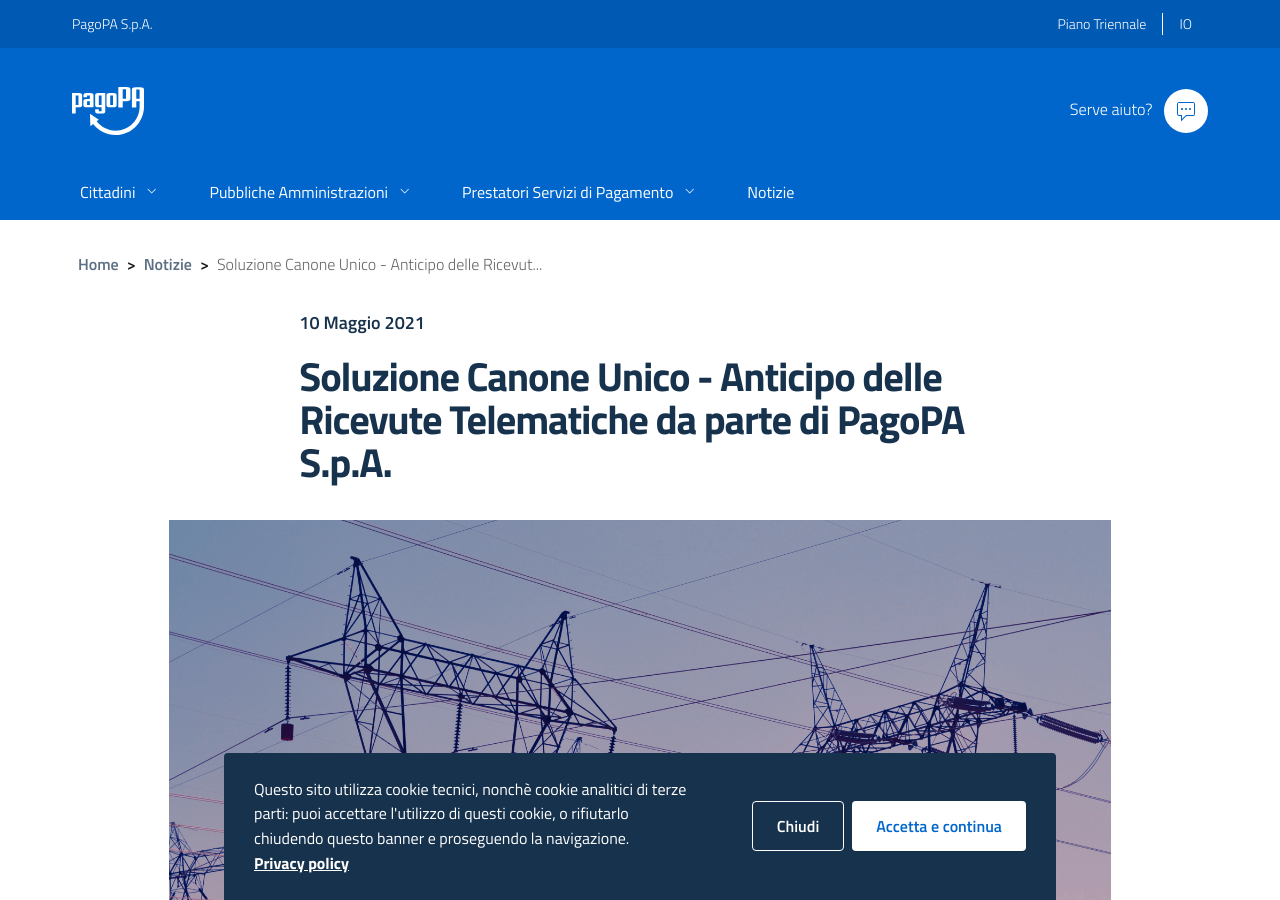
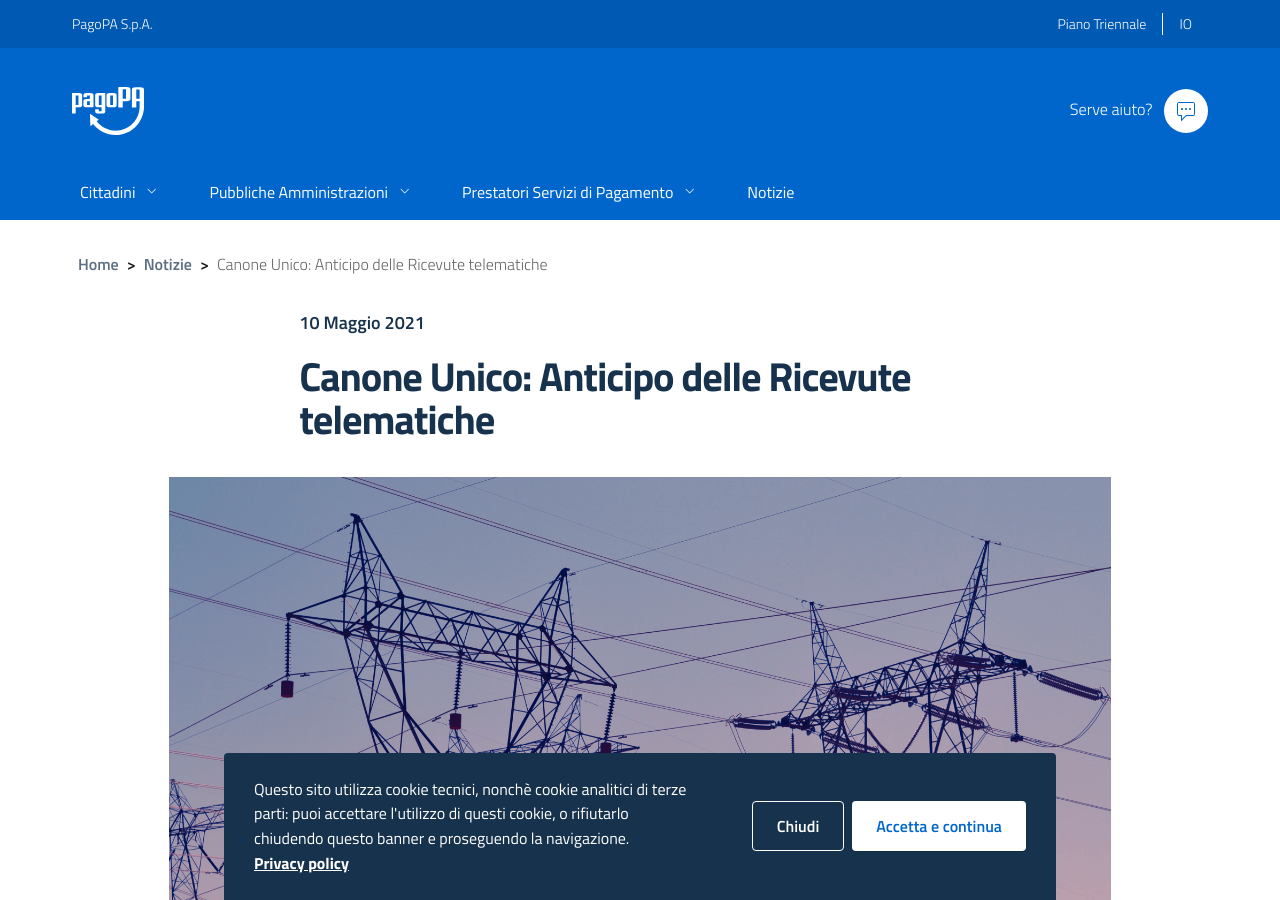
Before and after one commit to pagopa/site-pagopa.gov.it, a Jekyll site: the page built from _posts/2021-05-10-anticipo-ricevute-telematiche.md, in a window 1280 px wide and 900 px high. Built offline with Jekyll 4.4.1, drawn with Linux system fonts in a browser that asks for light colours.

Commit message:
GOV-80
News Titles update

```diff
--- a/_posts/2021-05-10-anticipo-ricevute-telematiche.md
+++ b/_posts/2021-05-10-anticipo-ricevute-telematiche.md
@@ -1,6 +1,6 @@
 ---
 layout: post
-title: Soluzione Canone Unico - Anticipo delle Ricevute Telematiche da parte di PagoPA S.p.A.
+title: "Canone Unico: Anticipo delle Ricevute telematiche"
 description:
 lang: it
 excerpt_separator: <!--more-->
```
Also changed, not shown: _posts/2021-04-01-canone-unico.md (+1 -1 lines), _posts/2021-04-30-indicazioni-incasso-tributo.md (+1 -1 lines).
